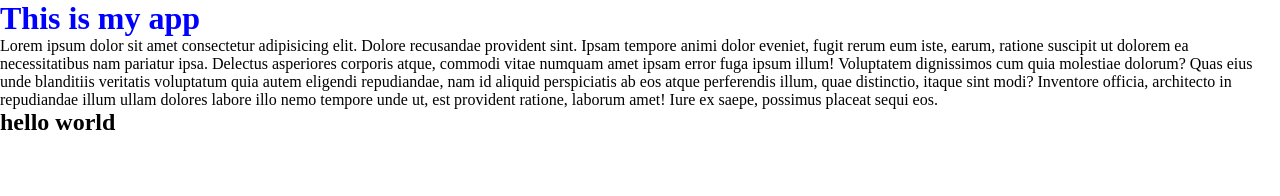
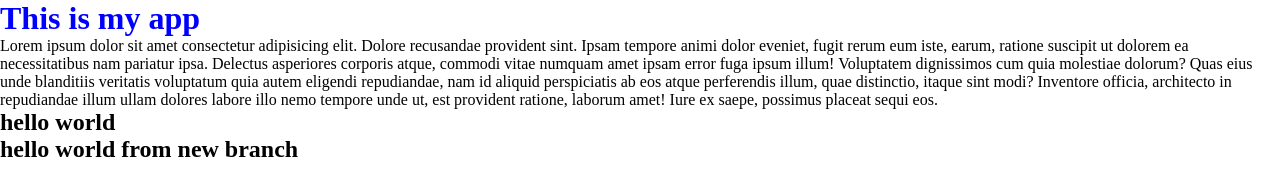
Before and after one commit to muthukumari-M/web-app, a plain HTML site: page index.html in a window 1280 px wide. Drawn offline with Linux system fonts and the light colour scheme.

Commit message:
added a new h2 tag

```diff
--- a/index.html
+++ b/index.html
@@ -10,5 +10,6 @@
     <h1>This is my app</h1>
     <p>Lorem ipsum dolor sit amet consectetur adipisicing elit. Dolore recusandae provident sint. Ipsam tempore animi dolor eveniet, fugit rerum eum iste, earum, ratione suscipit ut dolorem ea necessitatibus nam pariatur ipsa. Delectus asperiores corporis atque, commodi vitae numquam amet ipsam error fuga ipsum illum! Voluptatem dignissimos cum quia molestiae dolorum? Quas eius unde blanditiis veritatis voluptatum quia autem eligendi repudiandae, nam id aliquid perspiciatis ab eos atque perferendis illum, quae distinctio, itaque sint modi? Inventore officia, architecto in repudiandae illum ullam dolores labore illo nemo tempore unde ut, est provident ratione, laborum amet! Iure ex saepe, possimus placeat sequi eos.</p>
     <h2>hello world</h2>
+    <h2>hello world from new branch</h2>
 </body>
 </html>
```
